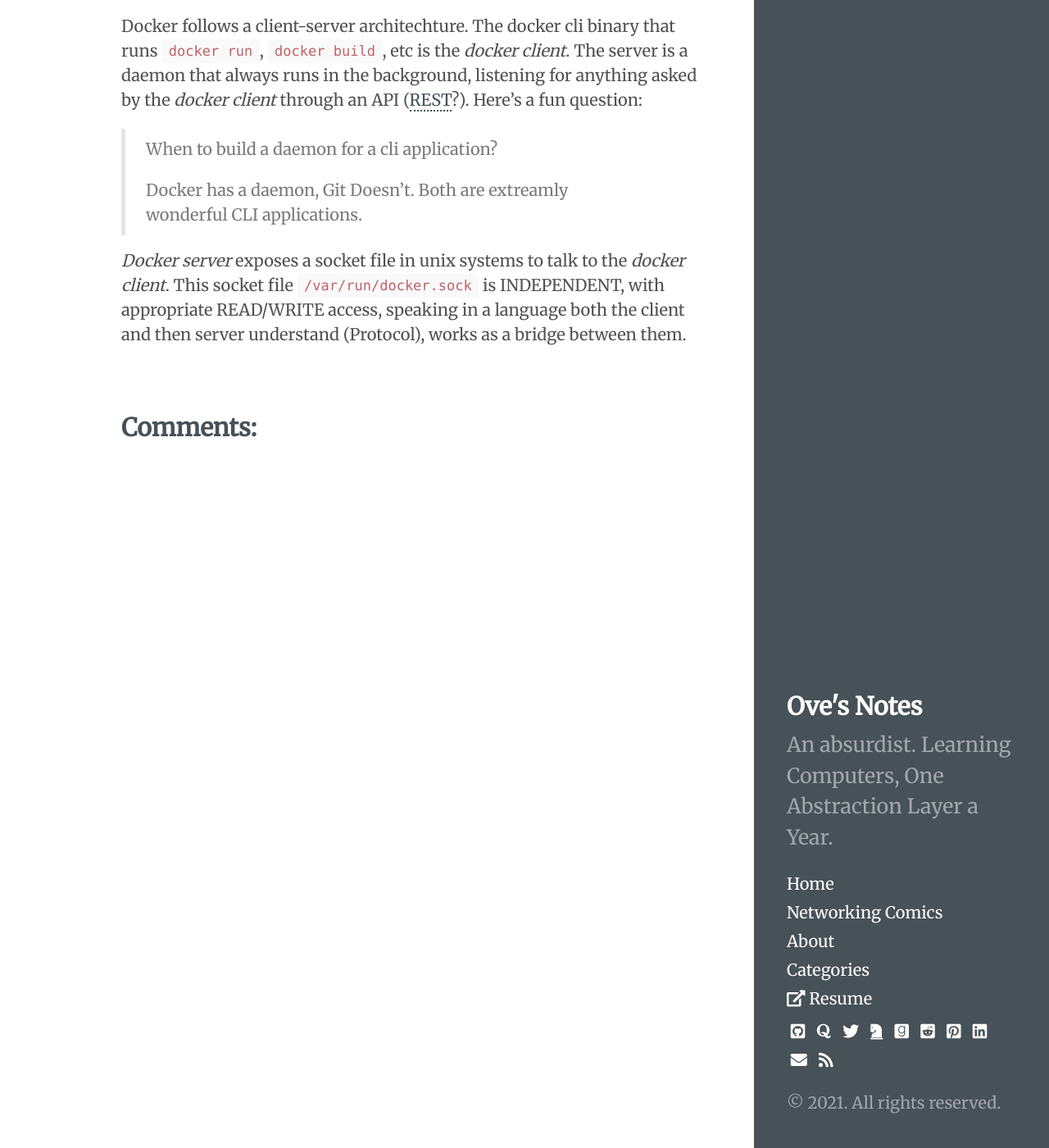
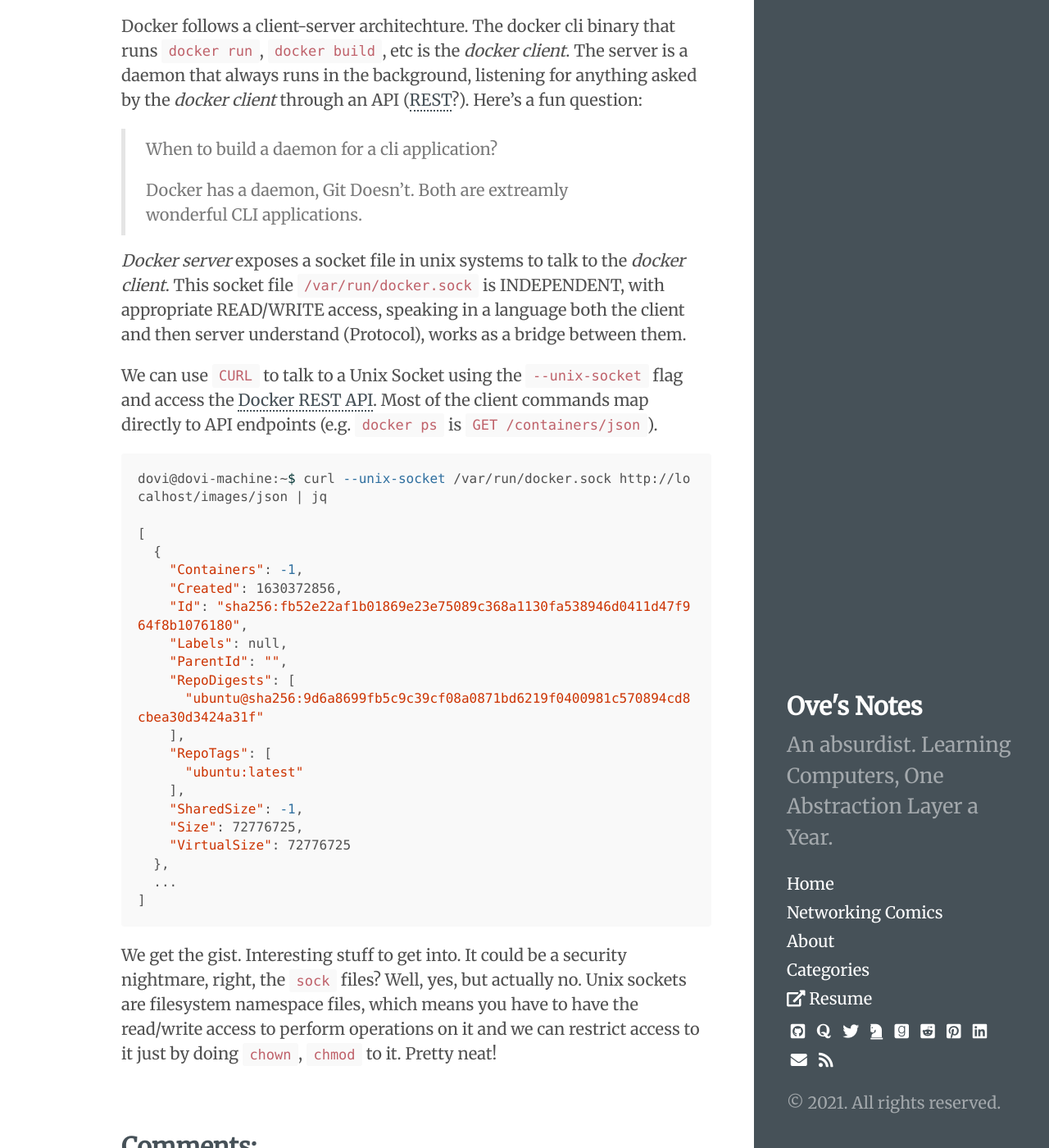
Before and after one commit to ovebepari/ovebepari.github.io, a Jekyll site: the page built from _posts/2021-10-02-docker-socket-tale.md, in a window 1280 px wide and 1400 px high, scrolled down 788 px. Shown: the whole window at 82% size. Built offline with Jekyll 4.4.1, drawn with Linux system fonts in a browser that asks for light colours; comment, search, counter and statistics services are not loaded.

Commit message:
Docker socket article v1.0 published

````diff
--- a/_posts/2021-10-02-docker-socket-tale.md
+++ b/_posts/2021-10-02-docker-socket-tale.md
@@ -21,3 +21,32 @@
 > Docker has a daemon, Git Doesn't. Both are extreamly wonderful CLI applications.
 
 *Docker server* exposes a socket file in unix systems to talk to the *docker client*. This socket file `/var/run/docker.sock` is INDEPENDENT, with appropriate READ/WRITE access, speaking in a language both the client and then server understand (Protocol), works as a bridge between them.
+
+We can use `CURL` to talk to a Unix Socket using the `--unix-socket` flag and access the [Docker REST API](https://docs.docker.com/engine/api/v1.37/). Most of the client commands map directly to API endpoints (e.g. `docker ps` is `GET /containers/json`).
+
+
+```bash
+dovi@dovi-machine:~$ curl --unix-socket /var/run/docker.sock http://localhost/images/json | jq
+
+[
+  {
+    "Containers": -1,
+    "Created": 1630372856,
+    "Id": "sha256:fb52e22af1b01869e23e75089c368a1130fa538946d0411d47f964f8b1076180",
+    "Labels": null,
+    "ParentId": "",
+    "RepoDigests": [
+      "ubuntu@sha256:9d6a8699fb5c9c39cf08a0871bd6219f0400981c570894cd8cbea30d3424a31f"
+    ],
+    "RepoTags": [
+      "ubuntu:latest"
+    ],
+    "SharedSize": -1,
+    "Size": 72776725,
+    "VirtualSize": 72776725
+  },
+  ...
+]
+```
+
+We get the gist. Interesting stuff to get into. It could be a security nightmare, right, the `sock` files? Well, yes, but actually no. Unix sockets are filesystem namespace files, which means you have to have the read/write access to perform operations on it and we can restrict access to it just by doing `chown`, `chmod` to it. Pretty neat!
````
